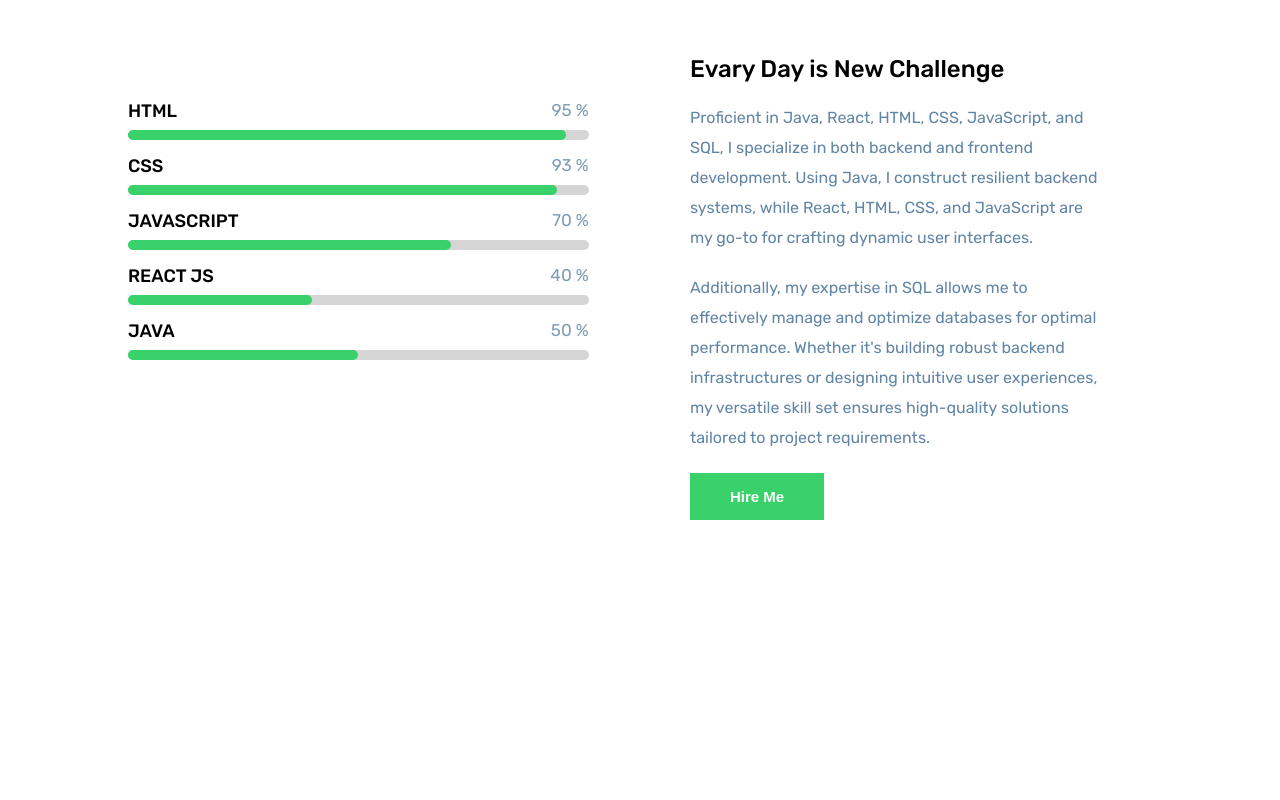
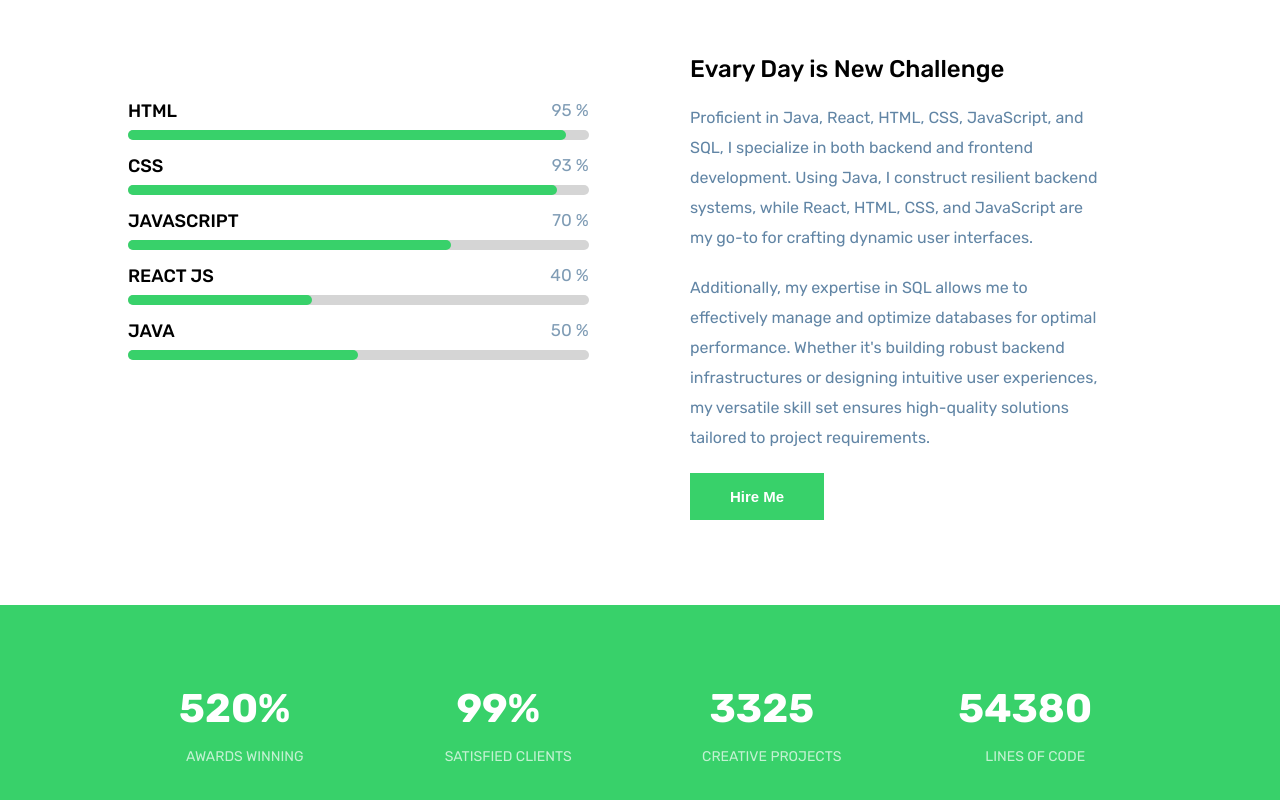
Before and after one commit to MalithaSupun/react-portfolio-2, a React (Create React App) app: page / in a window 1280 px wide. Shown: the part 3809-4609 px from the top of the page. Before the commit the page ends 4379 px from the top, so only its background shows below. Built offline with nearby package versions, Linux system fonts and the light colour scheme.

Commit message:
wrapper one just complete

```diff
--- a/src/App.css
+++ b/src/App.css
@@ -451,3 +451,24 @@ h3 {
 
 
 /*-------Skill-----------*/
+/*-------WrapperOne-----------*/
+.grid1{
+  display: grid;
+  grid-template-columns: repeat(4,1fr);
+  grid-gap: 30px;
+}
+
+.wrapperOne {
+  background: #38d16a;
+  text-align: center;
+}
+
+.wrapperOne h1 {
+  color: #fff;
+}
+
+.wrapperOne p {
+  font-size: 14px;
+  margin: 10px;
+}
+/*-------WrapperOne-----------*/
--- /dev/null
+++ b/src/WrapperOne.jsx
@@ -0,0 +1,40 @@
+import React from 'react'
+
+const WrapperOne = () => {
+    const data = [
+        {
+          num: "520%",
+          text: "AWARDS WINNING",
+        },
+        {
+          num: "99%",
+          text: "SATISFIED CLIENTS",
+        },
+        {
+          num: "3325",
+          text: "CREATIVE PROJECTS",
+        },
+        {
+          num: "54380",
+          text: "LINES OF CODE ",
+        },
+      ]
+  return (
+    <>
+    <section className="branding wrapperOne">
+        <div className='container grid1'>
+            {data.map((val) => {
+                return (
+                    <div className='box'>
+                        <h1>{val.num}</h1>
+                        <p>{val.text}</p>
+                    </div>
+                )
+            })}
+        </div>
+    </section>
+    </>
+  )
+}
+
+export default WrapperOne
--- a/src/components/pageContent/HomePages.jsx
+++ b/src/components/pageContent/HomePages.jsx
@@ -5,6 +5,7 @@ import About from '../home/about/About'
 import Service from '../home/servicess/Service'
 import Wrapper from '../home/Wrapper'
 import { Skill } from '../home/Skill'
+import WrapperOne from '../../WrapperOne'
 
 const HomePages = () => {
   return (
@@ -15,6 +16,7 @@ const HomePages = () => {
     <Service />
     <Wrapper />
     <Skill />
+    <WrapperOne />
     </>
   )
 }
```
Also changed, not shown: src/components/home/work/Work.jsx (added, +9 -0 lines), Resource/text.txt (deleted), 1 other file (tests, documents, lock files or other folders).
